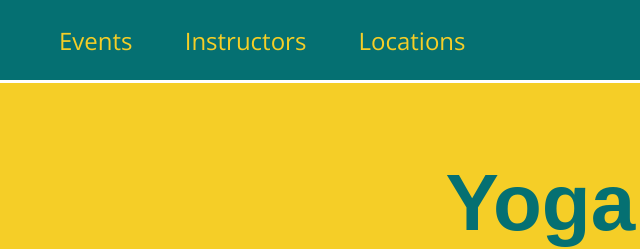
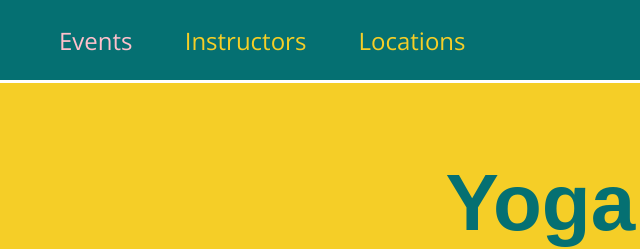
Before and after one commit to ben-woodard/yogacity, a plain HTML site: page index.html in a window 1280 px wide. In both pictures the pointer is over the link "Events". Shown: the top 249 px of the page, 13-653 px from the left. Drawn offline with nearby package versions, Linux system fonts and the light colour scheme; a web font is replaced by a local one.

Commit message:
Update styles.css

```diff
--- a/styles.css
+++ b/styles.css
@@ -18,8 +18,7 @@ h1{
     font-size: 3rem;
 }
 
-.navbar li a:hover,
-{
+.navbar li a:hover{
     color: pink;
 }
 
```
